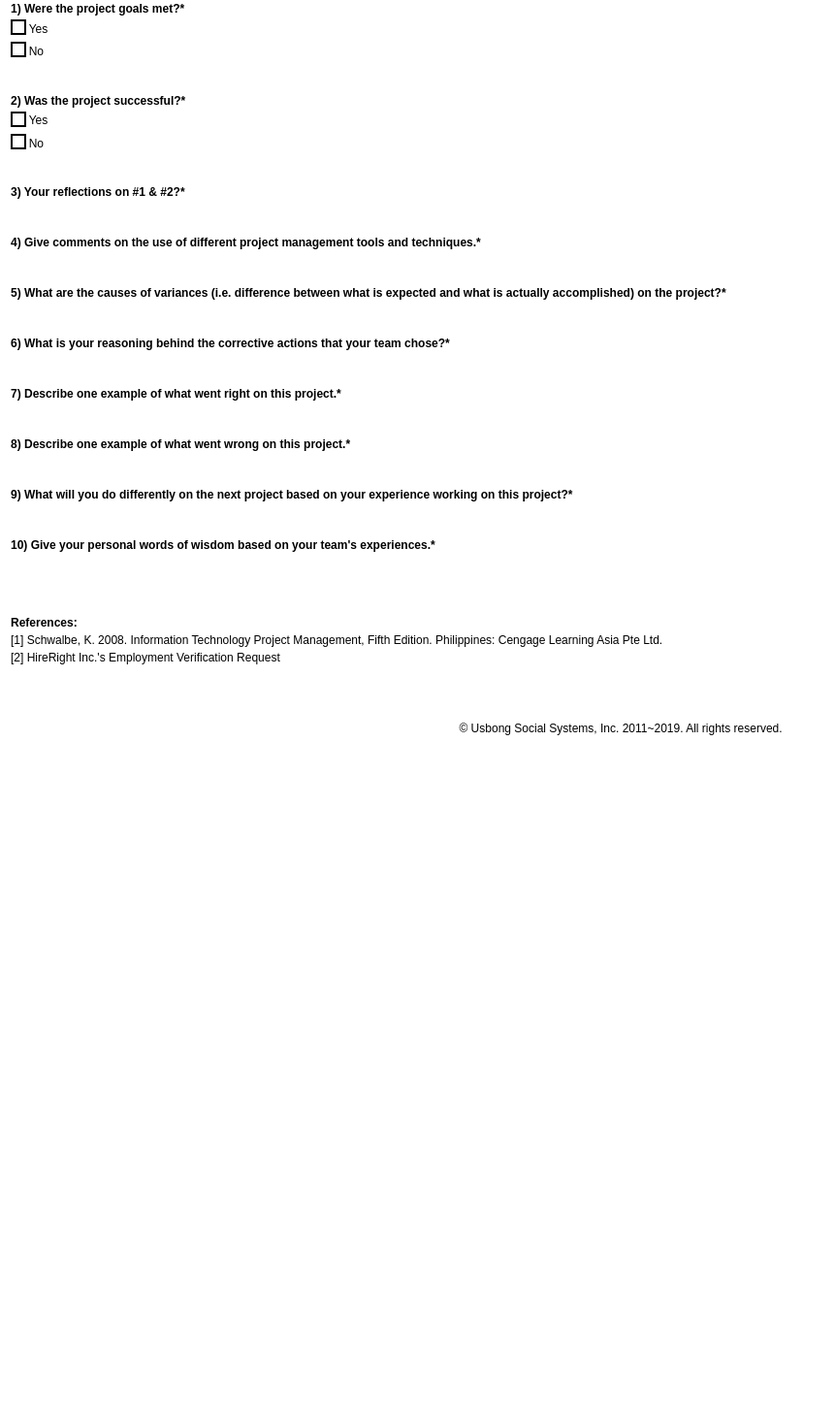
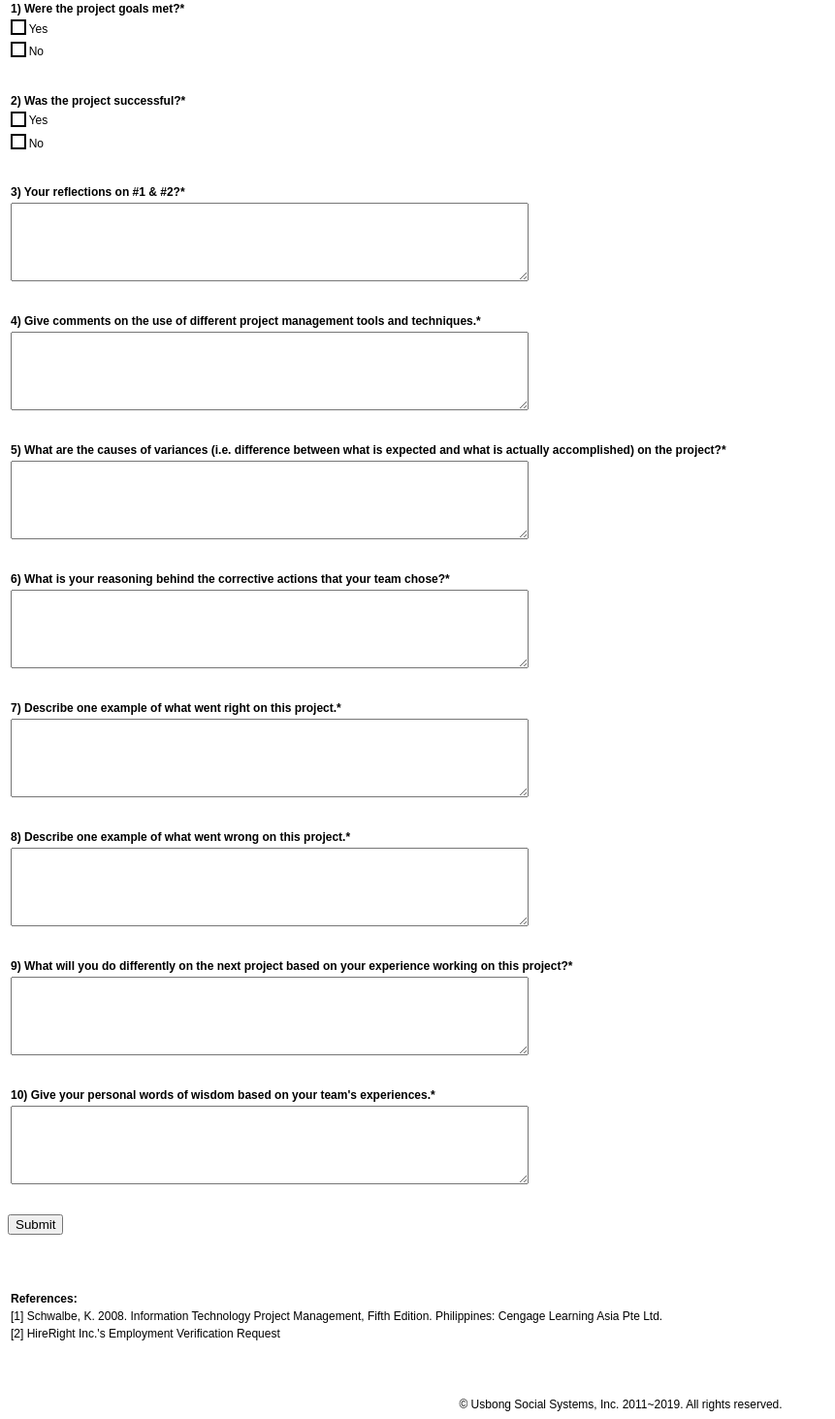
Before and after one commit to usbong/KMS, a CodeIgniter app: page /usbong_kms/ in a window 1280 px wide. Shown: the part 139-1602 px from the top of the page at 97% size, without its empty margins (0-861 px from the left). Before the commit the page ends 897 px from the top, so only its background shows below. Run offline with CodeIgniter, Linux system fonts and the light colour scheme.

Commit message:
+updated: configuration files +updated: instructions to make the browser display a writable text area in select fields of the report --> work-in-progress

```diff
--- a/usbong_kms/application/config/autoload.php
+++ b/usbong_kms/application/config/autoload.php
@@ -58,7 +58,8 @@ $autoload['packages'] = array();
 |
 |	$autoload['libraries'] = array('user_agent' => 'ua');
 */
-$autoload['libraries'] = array();
+//$autoload['libraries'] = array();
+$autoload['libraries'] = array('database', 'session', 'form_validation'); //edited by Mike, 20190715
 
 /*
 | -------------------------------------------------------------------
@@ -89,7 +90,8 @@ $autoload['drivers'] = array();
 |
 |	$autoload['helper'] = array('url', 'file');
 */
-$autoload['helper'] = array();
+//$autoload['helper'] = array();
+$autoload['helper'] = array('form', 'url'); //edited by Mike, 20190715
 
 /*
 | -------------------------------------------------------------------
--- a/usbong_kms/application/config/config.php
+++ b/usbong_kms/application/config/config.php
@@ -23,7 +23,8 @@ defined('BASEPATH') OR exit('No direct script access allowed');
 | a PHP script and you can easily do that on your own.
 |
 */
-$config['base_url'] = '';
+//edited by Mike, 20190715
+$config['base_url'] = 'http://localhost:80/usbong_kms/'; //'';
 
 /*
 |--------------------------------------------------------------------------
--- a/usbong_kms/application/config/database.php
+++ b/usbong_kms/application/config/database.php
@@ -76,9 +76,9 @@ $query_builder = TRUE;
 $db['default'] = array(
 	'dsn'	=> '',
 	'hostname' => 'localhost',
-	'username' => '',
+	'username' => 'root',
 	'password' => '',
-	'database' => '',
+	'database' => 'usbong_kms',
 	'dbdriver' => 'mysqli',
 	'dbprefix' => '',
 	'pconnect' => FALSE,
--- a/usbong_kms/application/views/report.php
+++ b/usbong_kms/application/views/report.php
@@ -9,8 +9,11 @@
 '
 ' @author: Michael Syson
 ' @date created: 20190320
-' @date updated: 20190320
+' @date updated: 20190715
 -->
+<?php
+defined('BASEPATH') OR exit('No direct script access allowed');
+?>
 <!DOCTYPE html PUBLIC "-//W3C//DTD XHTML 1.0 Transitional//EN"
     "http://www.w3.org/TR/xhtml1/DTD/xhtml1-transitional.dtd">
 <html xmlns="http://www.w3.org/1999/xhtml">
@@ -41,6 +44,10 @@
 								text-align: center;
 						}
 
+						textarea.report-input
+						{
+							width: 42%
+						}
 
     /**/
     </style>
@@ -60,6 +67,11 @@
 	</span>
 	<br />
 	<br />
+	<!-- Form -->
+	<form id="report-form" method="post" action="<?php echo site_url('')?>">
+		<?php
+			$itemCounter = 0;
+		?>
 		<div>
 			<table width="100%">
 			  <tr>
@@ -95,6 +107,9 @@
 				</td>
 			  </tr>
 			</table>
+			<?php
+				$itemCounter++;
+			?>
 		</div>
 		<br />
 		<br />
@@ -118,6 +133,9 @@
 				</td>
 			  </tr>
 			</table>
+			<?php
+				$itemCounter++;
+			?>
 		</div>
 		<br />
 		<br />
@@ -133,9 +151,13 @@
 			  <tr>
 				<td>
 						<!-- Answer 3 -->
+						<textarea rows="5" class="report-input" placeholder="" name="reportParam<?php echo $itemCounter;?>" required></textarea>
 				</td>
 			  </tr>
 			</table>
+			<?php
+				$itemCounter++;
+			?>
 		</div>
 		<br />
 		<br />
@@ -151,9 +173,13 @@
 			  <tr>
 				<td>
 						<!-- Answer 4 -->
+						<textarea rows="5" class="report-input" placeholder="" name="reportParam<?php echo $itemCounter;?>" required></textarea>
 				</td>
 			  </tr>
 			</table>
+			<?php
+				$itemCounter++;
+			?>
 		</div>
 		<br />
 		<br />
@@ -169,9 +195,13 @@
 			  <tr>
 				<td>
 						<!-- Answer 5 -->
+						<textarea rows="5" class="report-input" placeholder="" name="reportParam<?php echo $itemCounter;?>" required></textarea>
 				</td>
 			  </tr>
 			</table>
+			<?php
+				$itemCounter++;
+			?>
 		</div>
 		<br />
 		<br />
@@ -187,9 +217,13 @@
 			  <tr>
 				<td>
 						<!-- Answer 6 -->
+						<textarea rows="5" class="report-input" placeholder="" name="reportParam<?php echo $itemCounter;?>" required></textarea>
 				</td>
 			  </tr>
 			</table>
+			<?php
+				$itemCounter++;
+			?>
 		</div>
 		<br />
 		<br />
@@ -205,9 +239,13 @@
 			  <tr>
 				<td>
 						<!-- Answer 7 -->
+						<textarea rows="5" class="report-input" placeholder="" name="reportParam<?php echo $itemCounter;?>" required></textarea>
 				</td>
 			  </tr>
 			</table>
+			<?php
+				$itemCounter++;
+			?>
 		</div>
 		<br />
 		<br />
@@ -223,9 +261,13 @@
 			  <tr>
 				<td>
 						<!-- Answer 8 -->
+						<textarea rows="5" class="report-input" placeholder="" name="reportParam<?php echo $itemCounter;?>" required></textarea>
 				</td>
 			  </tr>
 			</table>
+			<?php
+				$itemCounter++;
+			?>
 		</div>
 		<br />
 		<br />
@@ -241,9 +283,13 @@
 			  <tr>
 				<td>
 						<!-- Answer 9 -->
+						<textarea rows="5" class="report-input" placeholder="" name="reportParam<?php echo $itemCounter;?>" required></textarea>
 				</td>
 			  </tr>
 			</table>
+			<?php
+				$itemCounter++;
+			?>
 		</div>
 		<br />
 		<br />
@@ -259,10 +305,22 @@
 			  <tr>
 				<td>
 						<!-- Answer 10 -->
+						<textarea rows="5" class="report-input" placeholder="" name="reportParam<?php echo $itemCounter;?>" required></textarea>
 				</td>
 			  </tr>
 			</table>
+			<?php
+				$itemCounter++;
+			?>
 		</div>
+		<br />
+		<br />
+
+		<!-- Buttons -->
+		<button type="submit" class="Button-login">
+			Submit
+		</button>
+	</form>
 	<br />
 	<br />
 	<br />
```
Lines whose indentation alone changed are shown as unchanged.
